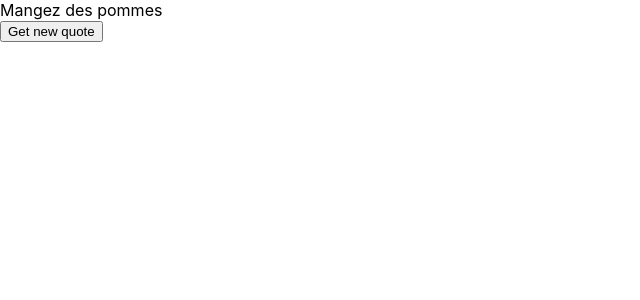
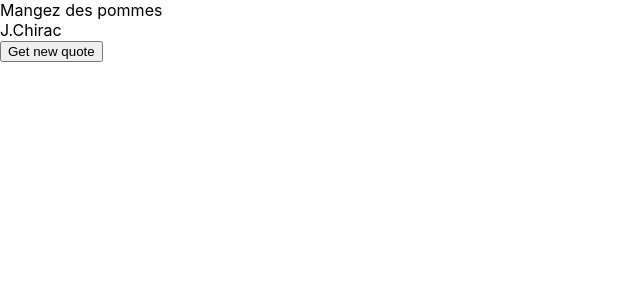
Before and after one commit to Mika-L/quotemachine, a React (Create React App) app: page / in a window 1280 px wide. Shown: the top 300 px of the page, without its empty margins (0-640 px from the left). Built offline with nearby package versions, Linux system fonts and the light colour scheme.

Commit message:
User Story #7

```diff
--- a/src/QuoteMachine.js
+++ b/src/QuoteMachine.js
@@ -4,7 +4,8 @@ class QuoteMachine extends React.Component {
     constructor(props) {
         super(props)
         this.state = {
-            quote: "Mangez des pommes"
+            quote: "Mangez des pommes",
+            author: "J.Chirac"
         };
     }
     render() {
@@ -13,7 +14,7 @@ class QuoteMachine extends React.Component {
                 {this.state.quote}
             </div>
             <div id="author">
-
+                {this.state.author}
             </div>
             <button id="new-quote">Get new quote</button>
             <a id="tweet-quote" />
```
